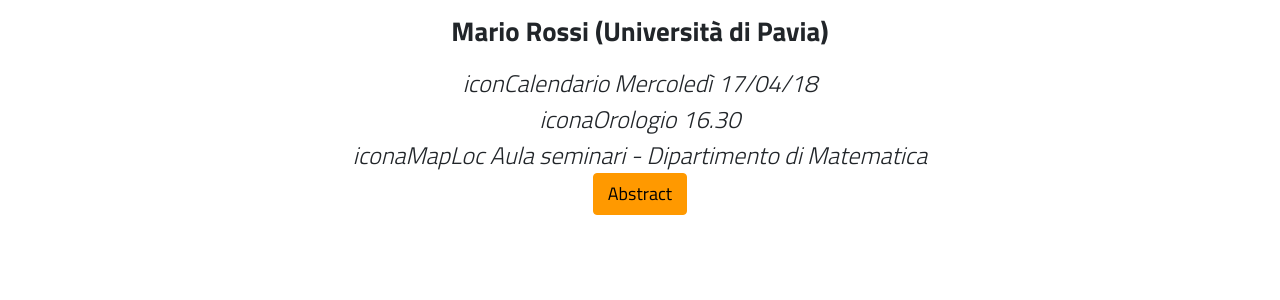
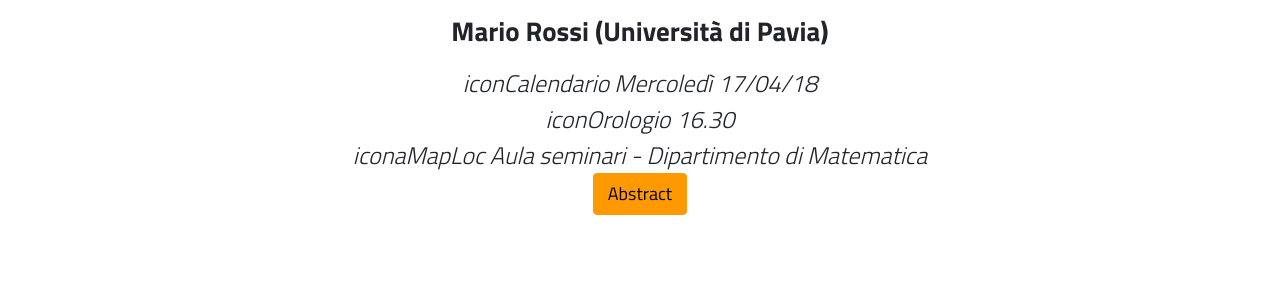
Before and after one commit to baby-geometri/baby-geometri.github.io, a Jekyll site: the page built from index.md, in a window 1280 px wide and 900 px high, scrolled down 972 px. Shown: the part 159-459 px from the top of the window. Built offline with Jekyll 4.4.1, drawn with Linux system fonts in a browser that asks for light colours; nearby versions of some CDN libraries.

Commit message:
Update default.html

```diff
--- a/_layouts/default.html
+++ b/_layouts/default.html
@@ -82,7 +82,7 @@
 
    <i style="font-size:24px" class="fa"> iconCalendario {{ site.data.content.whitepaper.when }} </i>
 	<br>
-   <i style="font-size:24px" class="fa">  iconaOrologio {{ site.data.content.whitepaper.time }} </i>
+   <i style="font-size:24px" class="fa">  iconOrologio {{ site.data.content.whitepaper.time }} </i>
 	<br>
    <i style="font-size:24px" class="fa"> iconaMapLoc  {{ site.data.content.whitepaper.where }}  </i>
 	<br>
```
